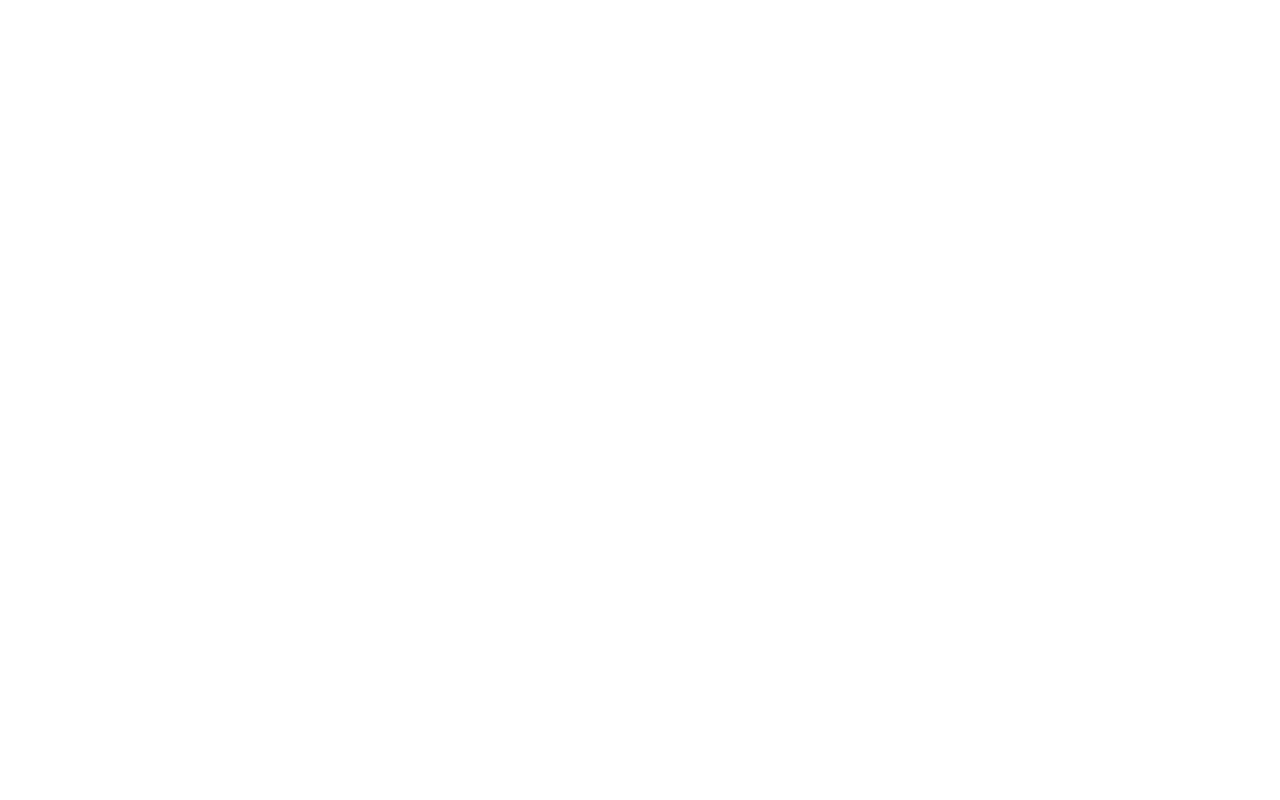
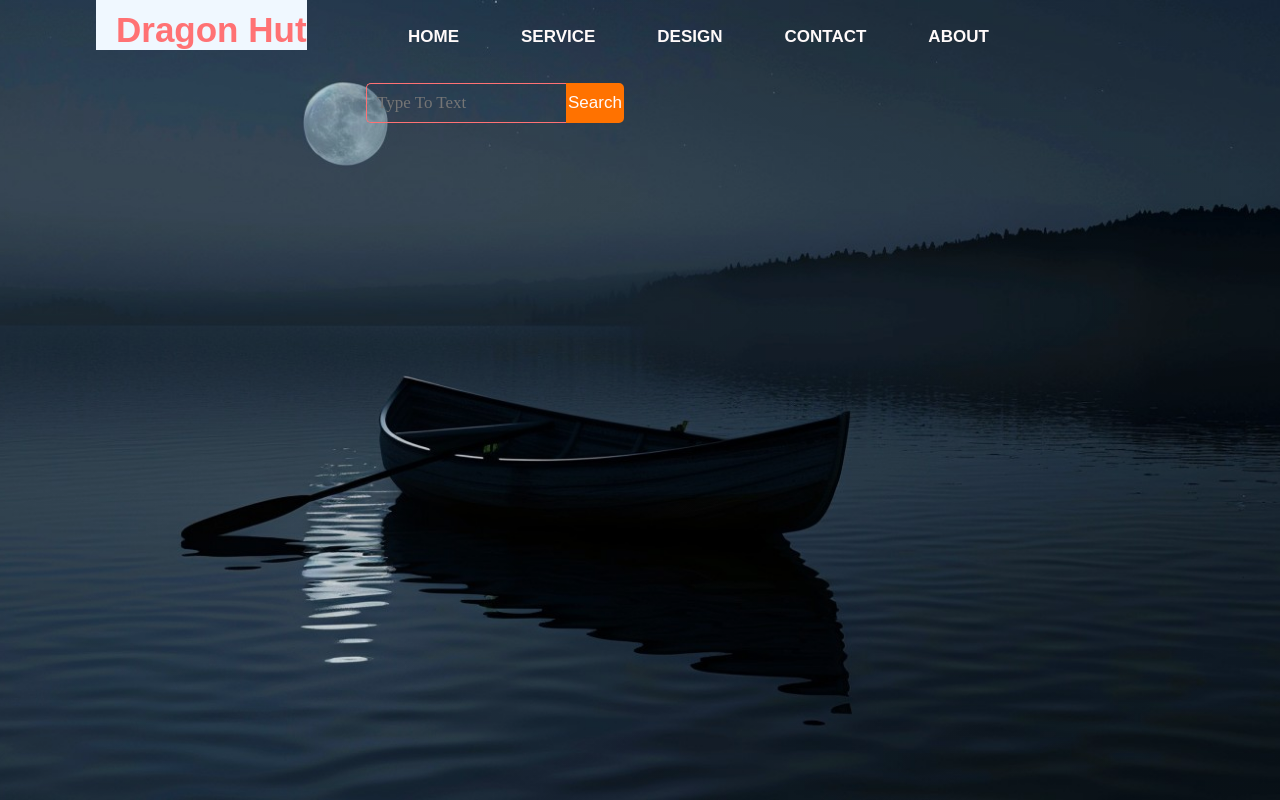
Before and after one commit to anishossen/Dragon-Hut, a plain HTML site: page index.html in a window 1280 px wide. Drawn offline with Linux system fonts and the light colour scheme.

Commit message:
added second code

```diff
--- a/index.html
+++ b/index.html
@@ -7,6 +7,25 @@
     <link rel="stylesheet" href="style.css">
 </head>
 <body>
-
+    <div class="main">
+        <div class="navbar">
+            <div class="icon">
+                <h1 class="logo">Dragon Hut</h1>
+            </div>
+            <div class="menu-bar">
+                <ul>
+                    <li><a href="#">HOME</a></li>
+                    <li><a href="#">SERVICE</a></li>
+                    <li><a href="#">DESIGN</a></li>
+                    <li><a href="#">CONTACT</a></li>
+                    <li><a href="#">ABOUT</a></li>
+                </ul>
+            </div>
+            <div class="search-bar">
+                <input class="search" type="search" name="" placeholder="Type To Text">
+                <a href="#"> <button class="btn">Search</button></a>
+            </div>
+        </div>
+    </div>
 </body>
 </html>
--- a/style.css
+++ b/style.css
@@ -0,0 +1,95 @@
+*{
+    margin: 0;
+    padding: 0;
+}
+.main{
+    width: 100%;
+    background: linear-gradient(to top, rgba(0,0,0,0.1), rgba(0,0,0,0.1)50%), url(moonlight.jpg);
+    background-position: center;
+    background-size: cover;
+    height: 100vh;
+}
+.navbar{
+    width: 85%;
+    height: 75px;
+    margin: auto;
+}
+.icon{
+    width: 250px;
+    float: left;
+    height: 70px;
+}
+.logo {
+    color: #ff7274;
+    background-color: aliceblue;
+    font-size: 35px;
+    font-family: Arial, Helvetica, sans-serif;
+    padding-left: 20px;
+    float: left;
+    padding-top: 10px;
+}
+.menu-bar{
+    width: 400px;
+    float: left;
+    height: 70px;
+}
+ul{
+    float: left;
+    display: flex;
+    justify-content: center;
+    align-items: center;
+}
+ul li{
+    list-style: none;
+    font-size: 17px;
+    margin-top: 27px;
+    margin-left: 62px;
+}
+ul li a{
+    text-decoration: none;
+    color: #fffafa;
+    font-family: Arial;
+    font-weight: bold;
+    transition: 0.4s ease-in-out;
+}
+ul li a:hover{
+    color: #ff7274;
+}
+.search-bar{
+     width: 230px;
+     float: left;
+     margin-left: 270px;
+     display: flex;
+}
+.search{
+    font-family: 'Times New Roman';
+    width: 200px;
+    height: 40px;
+    background: transparent;
+    border: 1px solid #ff7274;
+    margin-top: 13px;
+    color: #fffafa;
+    border-right: none;
+    font-size: 17px;
+    float: left;
+    padding: 10px;
+    border-bottom-left-radius: 5px;
+    border-top-left-radius: 5px;
+}
+.btn{
+    width: 100%;
+    height: 40px;
+    background: #ff7200;
+    border: 2px solid #ff7200;
+    margin-top: 13px;
+    color: #fffafa;
+    font-size: 17px;
+    border-top-right-radius: 5px;
+    border-bottom-right-radius: 5px;
+}
+.btn:focus{
+    outline: none;
+}
+.search{
+    outline: none;
+}
```
